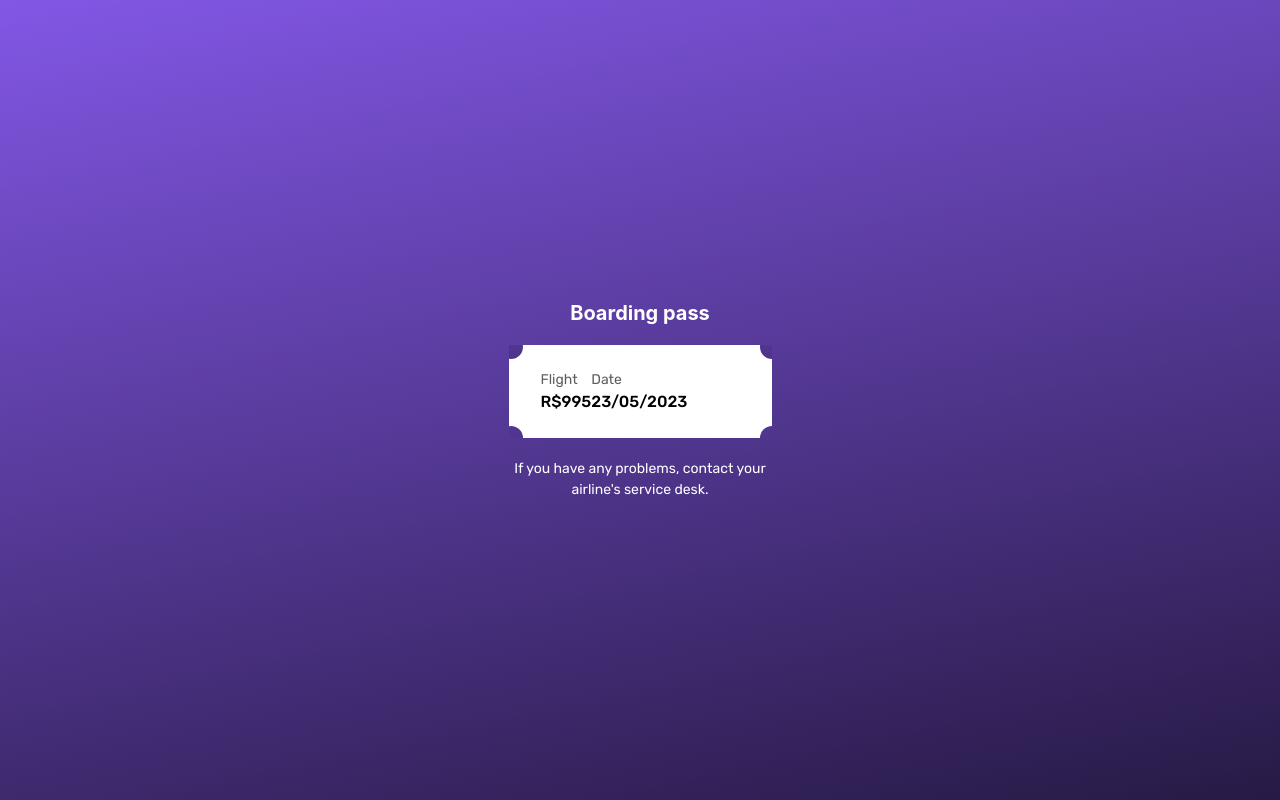
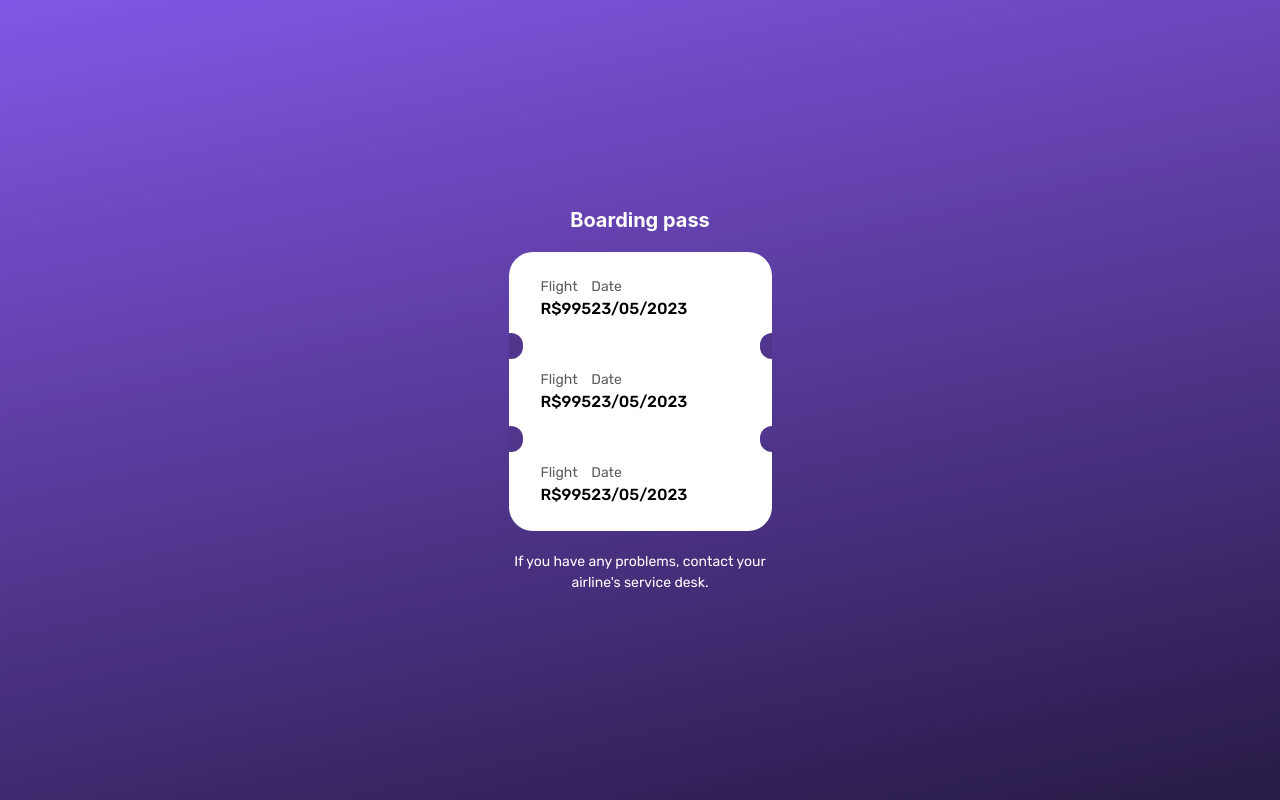
Before and after one commit to jairo-sousa/boracodar-6-boarding, a React (Vite) app: page / in a window 1280 px wide. Built offline with nearby package versions, Linux system fonts and the light colour scheme.

Commit message:
style: set TicketSegment main structure

```diff
--- a/src/components/Ticket/Ticket.tsx
+++ b/src/components/Ticket/Ticket.tsx
@@ -4,8 +4,14 @@ import { FlightInfo } from "./TicketSegments/FlightInfo";
 
 export function Ticket() {
 	return (
-		<Flex overflow="hidden">
+		<Flex direction="column">
+			<TicketSegment top={true}>
+				<FlightInfo />
+			</TicketSegment>
 			<TicketSegment>
+				<FlightInfo />
+			</TicketSegment>
+			<TicketSegment bottom={true}>
 				<FlightInfo />
 			</TicketSegment>
 		</Flex>
```
